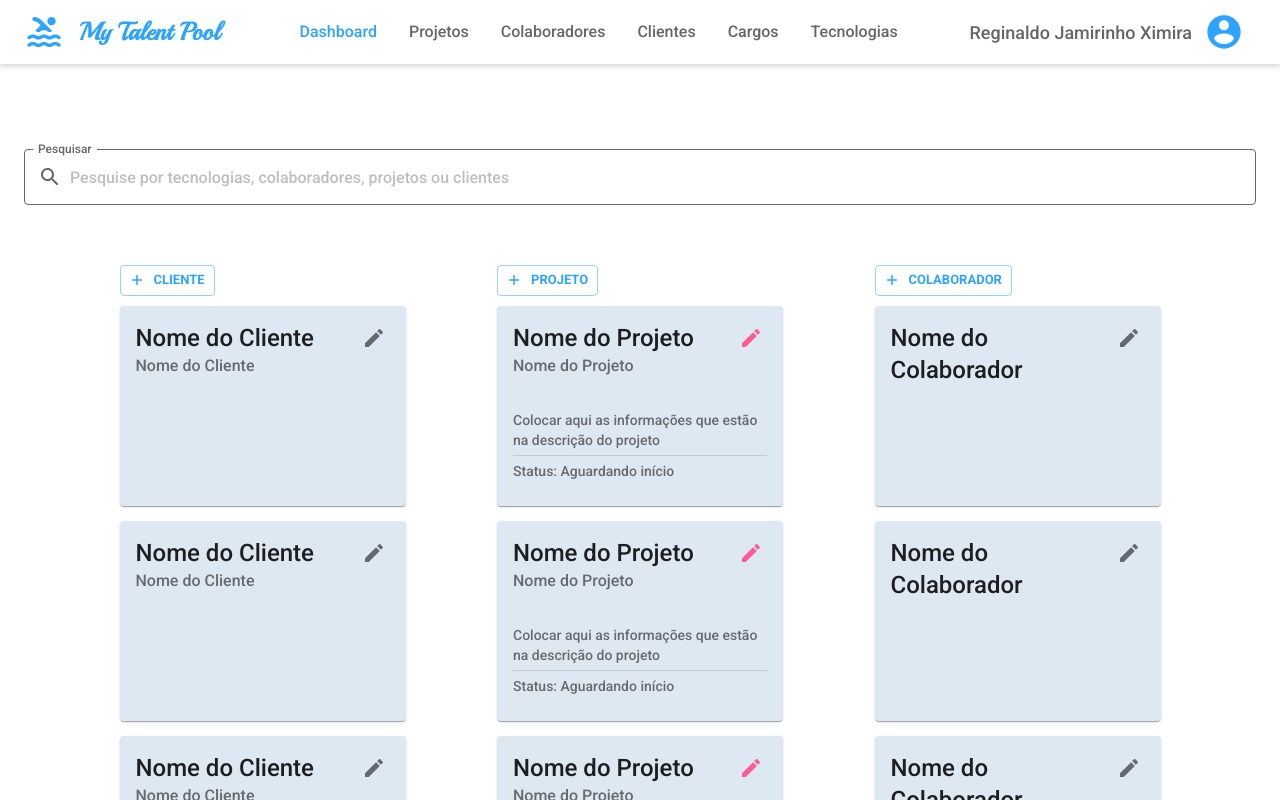
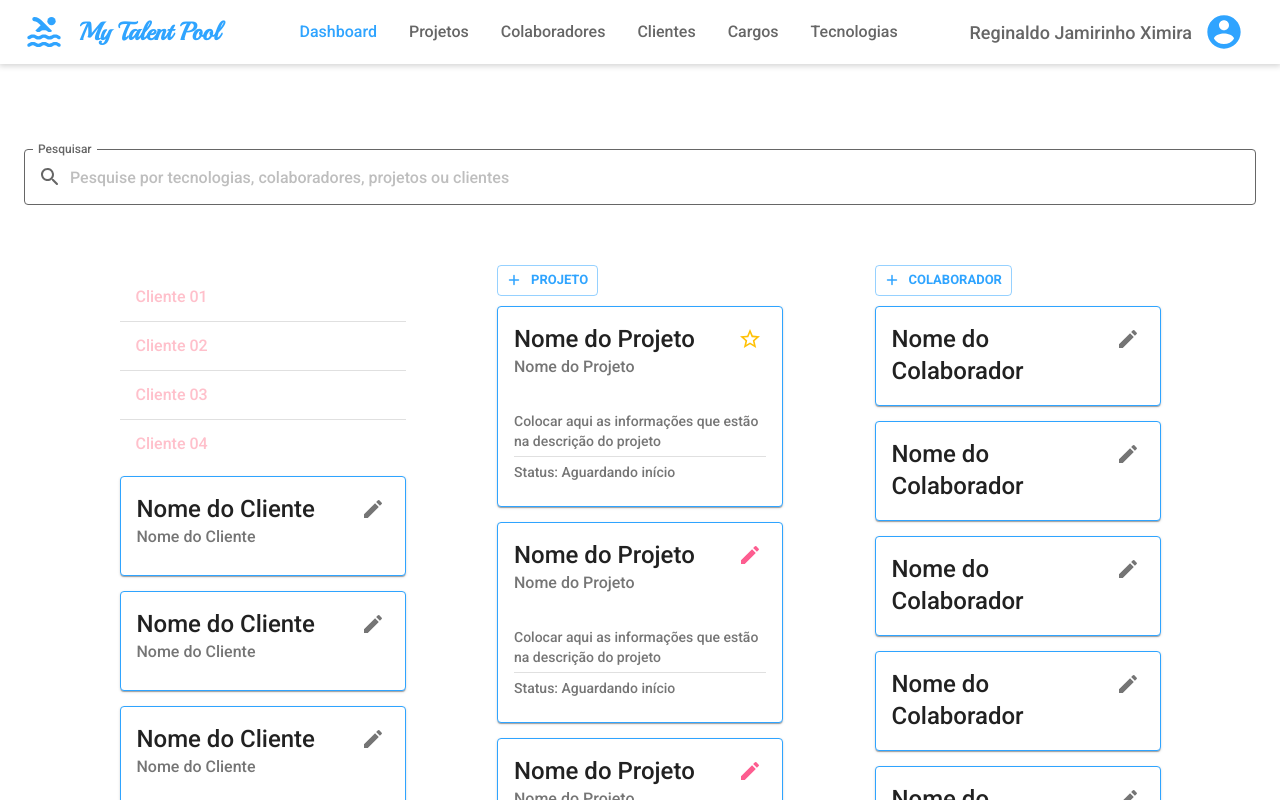
Before and after one commit to SuelenWagner/final-project, a React (Create React App) app in the folder final-project-frontend/: page / in a window 1280 px wide. Shown: the top 800 px of the page. Built offline with nearby package versions, Linux system fonts and the light colour scheme.

Commit message:
Add toast messages in Position and Tech pages

```diff
--- /dev/null
+++ b/final-project-frontend/src/components/shared/Toast/Toast.tsx
@@ -0,0 +1,38 @@
+import { useEffect, useState } from "react";
+import { Snackbar } from "@material-ui/core";
+import { EToastSeverity } from "../../../models/ToastSeverity";
+import MuiAlert from "@material-ui/lab/Alert";
+
+interface IToast {
+  severity: EToastSeverity;
+  message: string;
+  isOpen: boolean;
+  handleSnackbar: () => void;
+}
+
+function Alert(props: any) {
+  return <MuiAlert elevation={6} variant="filled" {...props} />;
+}
+
+export default function Toast({
+  severity,
+  message,
+  isOpen,
+  handleSnackbar,
+}: IToast) {
+  const [isSnackbarOpen, setIsSnackbarOpen] = useState(false);
+
+  useEffect(() => {
+    setIsSnackbarOpen(isOpen);
+  }, [isOpen]);
+
+  return (
+    <Snackbar
+      open={isSnackbarOpen}
+      autoHideDuration={3000}
+      onClose={handleSnackbar}
+    >
+      <Alert severity={severity}>{message}</Alert>
+    </Snackbar>
+  );
+}
--- /dev/null
+++ b/final-project-frontend/src/models/ToastSeverity.ts
@@ -0,0 +1,6 @@
+export enum EToastSeverity {
+  ERROR = "error",
+  INFO = "info",
+  SUCCESS = "success",
+  WARNING = 'warning'
+}
--- a/final-project-frontend/src/pages/Dashboard.tsx
+++ b/final-project-frontend/src/pages/Dashboard.tsx
@@ -14,10 +14,14 @@ import {
   Typography,
   CardContent,
   Divider,
+  List,
+  ListItem,
+  ListItemText,
 } from "@material-ui/core";
 import SearchRoundedIcon from "@material-ui/icons/SearchRounded";
 import AddRoundedIcon from "@material-ui/icons/AddRounded";
 import EditIcon from "@material-ui/icons/Edit";
+import StarOutlineOutlinedIcon from "@material-ui/icons/StarOutlineOutlined";
 
 const useStyles = makeStyles((theme) => {
   return {
@@ -67,13 +71,20 @@ const useStyles = makeStyles((theme) => {
       marginBottom: 10,
     },
     card: {
-      backgroundColor: "#DEE8F3",
+      //backgroundColor: "#DEE8F3",
+      border: "1px solid #2FA4FF",
       marginBottom: 15,
-      minHeight: 200,
+      minHeight: 100,
     },
     divider: {
       marginTop: 5,
       marginBottom: 5,
+    },
+    listData: {
+      color: "pink",
+    },
+    star: {
+      color: "#ffc107",
     },
   };
 });
@@ -104,7 +115,7 @@ export default function Dashboard() {
         </div>
         <Grid container spacing={2} className={classes.pageItems}>
           <Grid item xs={9} md={3} direction="column">
-            <Button
+            {/* <Button
               variant="outlined"
               size="small"
               color="primary"
@@ -113,18 +124,24 @@ export default function Dashboard() {
               title="Add novo cliente"
             >
               Cliente
-            </Button>
-            <Card elevation={1} className={classes.card}>
-              <CardHeader
-                action={
-                  <IconButton>
-                    <EditIcon />
-                  </IconButton>
-                }
-                title="Nome do Cliente"
-                subheader="Nome do Cliente"
-              />
-            </Card>
+            </Button> */}
+            <List className={classes.listData}>
+              <ListItem alignItems="center">
+                <ListItemText primary="Cliente 01" />
+              </ListItem>
+              <Divider variant="fullWidth" component="li" />
+              <ListItem alignItems="center">
+                <ListItemText primary="Cliente 02" />
+              </ListItem>
+              <Divider variant="fullWidth" component="li" />
+              <ListItem alignItems="center">
+                <ListItemText primary="Cliente 03" />
+              </ListItem>
+              <Divider variant="fullWidth" component="li" />
+              <ListItem alignItems="center">
+                <ListItemText primary="Cliente 04" />
+              </ListItem>
+            </List>
             <Card elevation={1} className={classes.card}>
               <CardHeader
                 action={
@@ -174,7 +191,7 @@ export default function Dashboard() {
               <CardHeader
                 action={
                   <IconButton>
-                    <EditIcon color="secondary" />
+                    <StarOutlineOutlinedIcon className={classes.star} />
                   </IconButton>
                 }
                 title="Nome do Projeto"
--- a/final-project-frontend/src/pages/Position/Position.tsx
+++ b/final-project-frontend/src/pages/Position/Position.tsx
@@ -1,6 +1,6 @@
 import React, { useEffect, useState } from "react";
 import NavBar from "../../components/NavBar";
-import MuiAlert from "@material-ui/lab/Alert";
+import { EToastSeverity } from "../../models/ToastSeverity";
 
 import {
   makeStyles,
@@ -11,7 +11,6 @@ import {
   Grid,
   List,
   ListItem,
-  Snackbar,
   ListItemText,
   Divider,
   IconButton,
@@ -23,10 +22,7 @@ import {
 } from "../../services/positions-api";
 import { iPositions } from "../../models/Positions";
 import DeleteOutlineIcon from "@material-ui/icons/DeleteOutline";
-
-function Alert(props: any) {
-  return <MuiAlert elevation={6} variant="filled" {...props} />;
-}
+import Toast from "../../components/shared/Toast/Toast";
 
 const useStyles = makeStyles((theme) => {
   return {
@@ -75,11 +71,15 @@ const useStyles = makeStyles((theme) => {
 export default function Position() {
   const classes = useStyles();
   const [name, setName] = useState("");
-  const [isSnackbarOpen, setIsSnackbarOpen] = useState(false);
   const [positions, setPositions] = useState([] as iPositions[]);
   const [filteredPositions, setFilteredPositions] = useState(
     [] as iPositions[]
   );
+  const [isSnackbarOpen, setIsSnackbarOpen] = useState(false);
+  const [snackbarSeverity, setSnackbarSeverity] = useState(
+    EToastSeverity.SUCCESS
+  );
+  const [snackbarMessage, setSnackbarMessage] = useState("");
 
   console.log(positions);
   async function getPositions() {
@@ -108,29 +108,40 @@ export default function Position() {
       await createPosition(newPosition);
       setName("");
       getPositions();
+      handleSnackbar(
+        EToastSeverity.SUCCESS,
+        "Novo cargo cadastrado com sucesso!"
+      );
     } catch (err) {
-      handleSnackbar();
+      handleSnackbar(EToastSeverity.ERROR, "Erro ao cadastrar cargo");
       console.error(err);
     }
-  };
-
-  const handleSnackbar = () => {
-    setIsSnackbarOpen(!isSnackbarOpen);
   };
 
   const handleDeletePosition = async (id: string) => {
     try {
       await deletePosition(id);
+      handleSnackbar(EToastSeverity.WARNING, "Cargo deletado com sucesso!");
       getPositions();
     } catch (err) {
       console.error(err);
     }
   };
 
+  const handleSnackbar = (severity: EToastSeverity, message: string) => {
+    setSnackbarSeverity(severity);
+    setSnackbarMessage(message);
+    handleOpenSnackBar();
+  };
+
+  const handleOpenSnackBar = () => {
+    setIsSnackbarOpen(!isSnackbarOpen);
+  };
+
   const handlePositions = (name: string) => {
     if (name.length > 0) {
       const filteredPositions = positions.filter((p) =>
-        p.name.trim().toLowerCase().includes(name)
+        p.name.trim().includes(name)
       );
       const pos = filteredPositions;
       setFilteredPositions(pos);
@@ -191,15 +202,12 @@ export default function Position() {
         </form>
       </Container>
 
-      <Snackbar
-        open={isSnackbarOpen}
-        autoHideDuration={6000}
-        onClose={handleSnackbar}
-      >
-        <Alert onClose={handleSnackbar} severity="error">
-          Erro ao cadastrar novo cargo
-        </Alert>
-      </Snackbar>
+      <Toast
+        severity={snackbarSeverity}
+        message={snackbarMessage}
+        isOpen={isSnackbarOpen}
+        handleSnackbar={handleOpenSnackBar}
+      />
     </div>
   );
 }
--- a/final-project-frontend/src/pages/Tech/Tech.tsx
+++ b/final-project-frontend/src/pages/Tech/Tech.tsx
@@ -1,6 +1,6 @@
 import React, { useEffect, useState } from "react";
 import NavBar from "../../components/NavBar";
-import MuiAlert from "@material-ui/lab/Alert";
+import { EToastSeverity } from "../../models/ToastSeverity";
 
 import {
   makeStyles,
@@ -11,7 +11,6 @@ import {
   Grid,
   List,
   ListItem,
-  Snackbar,
   ListItemText,
   Divider,
   IconButton,
@@ -19,10 +18,7 @@ import {
 import { getAllTechs, createTech, deleteTech } from "../../services/techs-api";
 import { iTechs } from "../../models/Techs";
 import DeleteOutlineIcon from "@material-ui/icons/DeleteOutline";
-
-function Alert(props: any) {
-  return <MuiAlert elevation={6} variant="filled" {...props} />;
-}
+import Toast from "../../components/shared/Toast/Toast";
 
 const useStyles = makeStyles((theme) => {
   return {
@@ -75,9 +71,13 @@ const useStyles = makeStyles((theme) => {
 export default function Tech() {
   const classes = useStyles();
   const [name, setName] = useState("");
-  const [isSnackbarOpen, setIsSnackbarOpen] = useState(false);
   const [techs, setTechs] = useState([] as iTechs[]);
   const [filteredTechs, setFilteredTechs] = useState([] as iTechs[]);
+  const [isSnackbarOpen, setIsSnackbarOpen] = useState(false);
+  const [snackbarSeverity, setSnackbarSeverity] = useState(
+    EToastSeverity.SUCCESS
+  );
+  const [snackbarMessage, setSnackbarMessage] = useState("");
 
   console.log(techs);
   async function getTechs() {
@@ -106,29 +106,43 @@ export default function Tech() {
       await createTech(newTechs);
       setName("");
       getTechs();
+      handleSnackbar(
+        EToastSeverity.SUCCESS,
+        "Nova tecnologia cadastrada com sucesso!"
+      );
     } catch (err) {
-      handleSnackbar();
+      handleSnackbar(EToastSeverity.ERROR, "Erro ao cadastrar tecnologia");
       console.error(err);
     }
-  };
-
-  const handleSnackbar = () => {
-    setIsSnackbarOpen(!isSnackbarOpen);
   };
 
   const handleDeleteTech = async (id: string) => {
     try {
       await deleteTech(id);
+      handleSnackbar(
+        EToastSeverity.WARNING,
+        "Tecnologia deletada com sucesso!"
+      );
       getTechs();
     } catch (err) {
       console.error(err);
     }
   };
 
+  const handleSnackbar = (severity: EToastSeverity, message: string) => {
+    setSnackbarSeverity(severity);
+    setSnackbarMessage(message);
+    handleOpenSnackBar();
+  };
+
+  const handleOpenSnackBar = () => {
+    setIsSnackbarOpen(!isSnackbarOpen);
+  };
+
   const handleTechs = (name: string) => {
     if (name.length > 0) {
       const filteredTechnologies = techs.filter((t) =>
-        t.name.trim().toLowerCase().includes(name)
+        t.name.trim().includes(name)
       );
       const technologies = filteredTechnologies;
       setFilteredTechs(technologies);
@@ -187,15 +201,12 @@ export default function Tech() {
         </form>
       </Container>
 
-      <Snackbar
-        open={isSnackbarOpen}
-        autoHideDuration={6000}
-        onClose={handleSnackbar}
-      >
-        <Alert onClose={handleSnackbar} severity="error">
-          Erro ao cadastrar nova tecnologia
-        </Alert>
-      </Snackbar>
+      <Toast
+        severity={snackbarSeverity}
+        message={snackbarMessage}
+        isOpen={isSnackbarOpen}
+        handleSnackbar={handleOpenSnackBar}
+      />
     </div>
   );
 }
--- a/final-project-frontend/src/services/positions-api.ts
+++ b/final-project-frontend/src/services/positions-api.ts
@@ -20,6 +20,12 @@ export const createPosition = (name: string) => {
     });
 };
 
+// export const updatePosition = (name : string) => {
+//     return http.put(`/positions/${id}`, {
+//         name
+//     })
+// }
+
 export const deletePosition = (id: string) => {
     return http.delete(`/positions/${id}`);
 };
```
